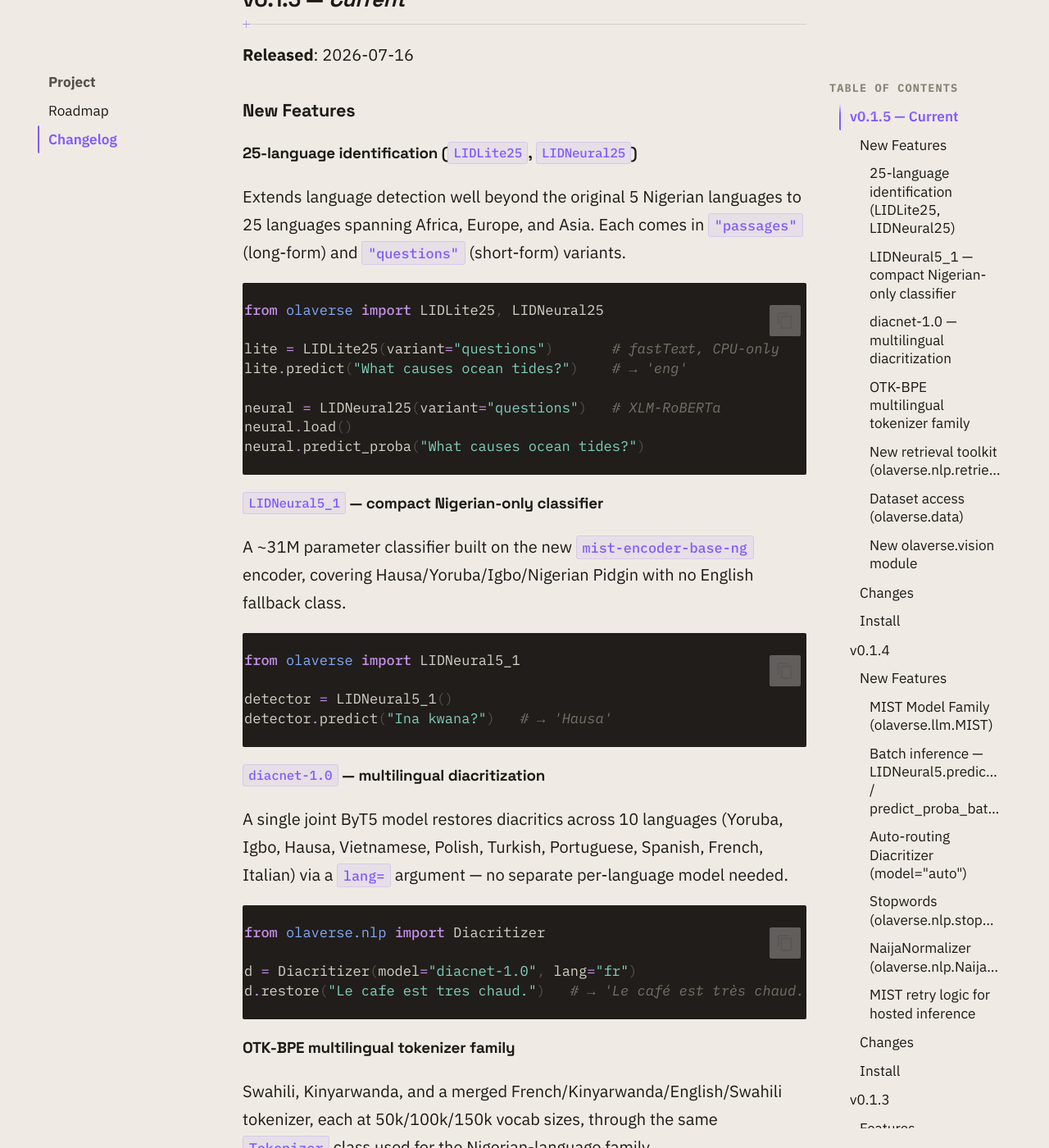
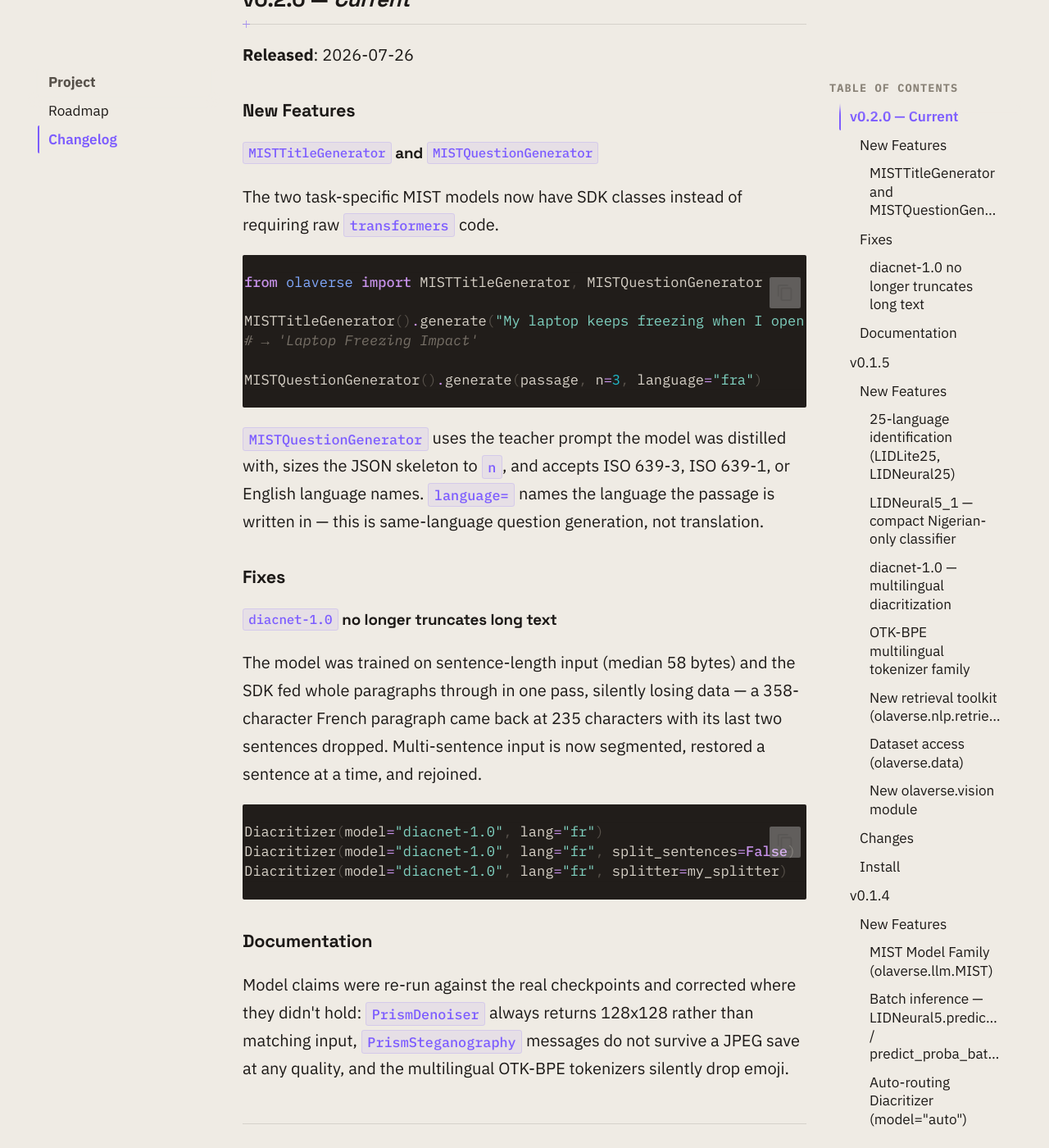
Before and after one commit to Olaverse-Labs/olaverse, an MkDocs documentation site: the page built from docs/changelog.md, in a window 1280 px wide and 1400 px high, scrolled down 384 px. Shown: the whole window at 82% size. Built offline with MkDocs 1.6.1 and Material for MkDocs 9.7.7, drawn with Linux system fonts in a browser that asks for light colours; comment, search, counter and statistics services are not loaded; the version menu is left out.

Commit message:
release: v0.2.0, and automate the docs deploy
Minor rather than patch: this adds MISTTitleGenerator, MISTQuestionGenerator
and QG_LANGUAGES to the top-level public API.

Publishing the docs was a manual `mkdocs gh-deploy`, so the published site
drifted behind main - gh-pages was still serving the build from e128abd while
several commits of corrections sat unpublished. A workflow now builds with
--strict and deploys on any push to main that touches docs, mkdocs.yml, or
the package (docstrings render into the API reference). It reuses the
existing [docs] extra rather than adding a second dependency list.

The PyPI workflow also triggers on v* tags now. It only fired on a published
GitHub release, which needs the Releases UI or the gh CLI; a tag push is
enough to cut a release from a terminal.

````diff
--- a/docs/changelog.md
+++ b/docs/changelog.md
@@ -4,7 +4,46 @@ All notable changes to the Olaverse SDK are documented here.
 
 ---
 
-## v0.1.5 — *Current*
+## v0.2.0 — *Current*
+
+**Released**: 2026-07-26
+
+### New Features
+
+#### `MISTTitleGenerator` and `MISTQuestionGenerator`
+
+The two task-specific MIST models now have SDK classes instead of requiring raw `transformers` code.
+
+```python
+from olaverse import MISTTitleGenerator, MISTQuestionGenerator
+
+MISTTitleGenerator().generate("My laptop keeps freezing when I open too many tabs, why?")
+# → 'Laptop Freezing Impact'
+
+MISTQuestionGenerator().generate(passage, n=3, language="fra")
+```
+
+`MISTQuestionGenerator` uses the teacher prompt the model was distilled with, sizes the JSON skeleton to `n`, and accepts ISO 639-3, ISO 639-1, or English language names. `language=` names the language the passage is written in — this is same-language question generation, not translation.
+
+### Fixes
+
+#### `diacnet-1.0` no longer truncates long text
+
+The model was trained on sentence-length input (median 58 bytes) and the SDK fed whole paragraphs through in one pass, silently losing data — a 358-character French paragraph came back at 235 characters with its last two sentences dropped. Multi-sentence input is now segmented, restored a sentence at a time, and rejoined.
+
+```python
+Diacritizer(model="diacnet-1.0", lang="fr")                         # segments (default)
+Diacritizer(model="diacnet-1.0", lang="fr", split_sentences=False)  # one pass
+Diacritizer(model="diacnet-1.0", lang="fr", splitter=my_splitter)   # your own
+```
+
+### Documentation
+
+Model claims were re-run against the real checkpoints and corrected where they didn't hold: `PrismDenoiser` always returns 128x128 rather than matching input, `PrismSteganography` messages do not survive a JPEG save at any quality, and the multilingual OTK-BPE tokenizers silently drop emoji.
+
+---
+
+## v0.1.5
 
 **Released**: 2026-07-16
 
--- a/olaverse/__init__.py
+++ b/olaverse/__init__.py
@@ -27,7 +27,7 @@ from olaverse.llm import LegalPeace, MIST, MISTTitleGenerator, MISTQuestionGener
 from olaverse.vision import PrismUpscaler, PrismDenoiser, PrismSteganography
 from olaverse.data import load_dataset, list_datasets, dataset_info
 
-__version__ = "0.1.5"
+__version__ = "0.2.0"
 
 __all__ = [
     # NLP — diacritization
--- a/pyproject.toml
+++ b/pyproject.toml
@@ -4,7 +4,7 @@ build-backend = "setuptools.build_meta"
 
 [project]
 name = "olaverse"
-version = "0.1.5"
+version = "0.2.0"
 description = "Advanced ML infrastructure and interface to load and run all Olaverse models"
 readme = "README.md"
 authors = [
````
Also changed, not shown: 2 other files.
